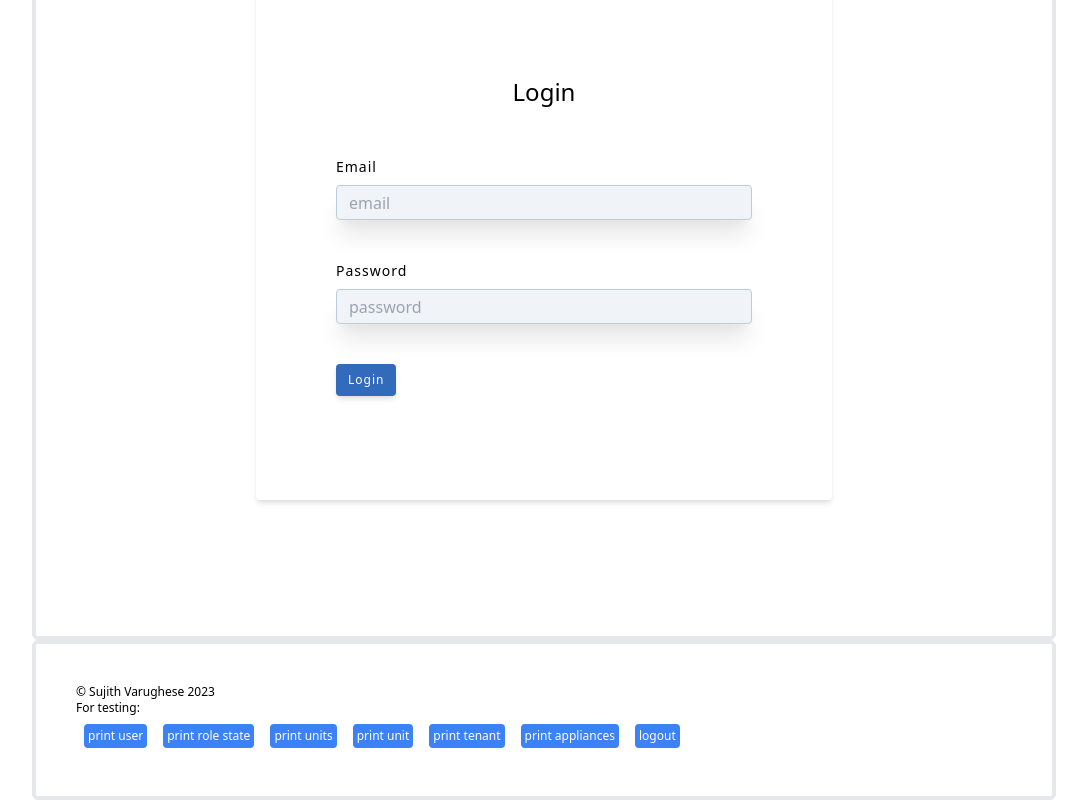
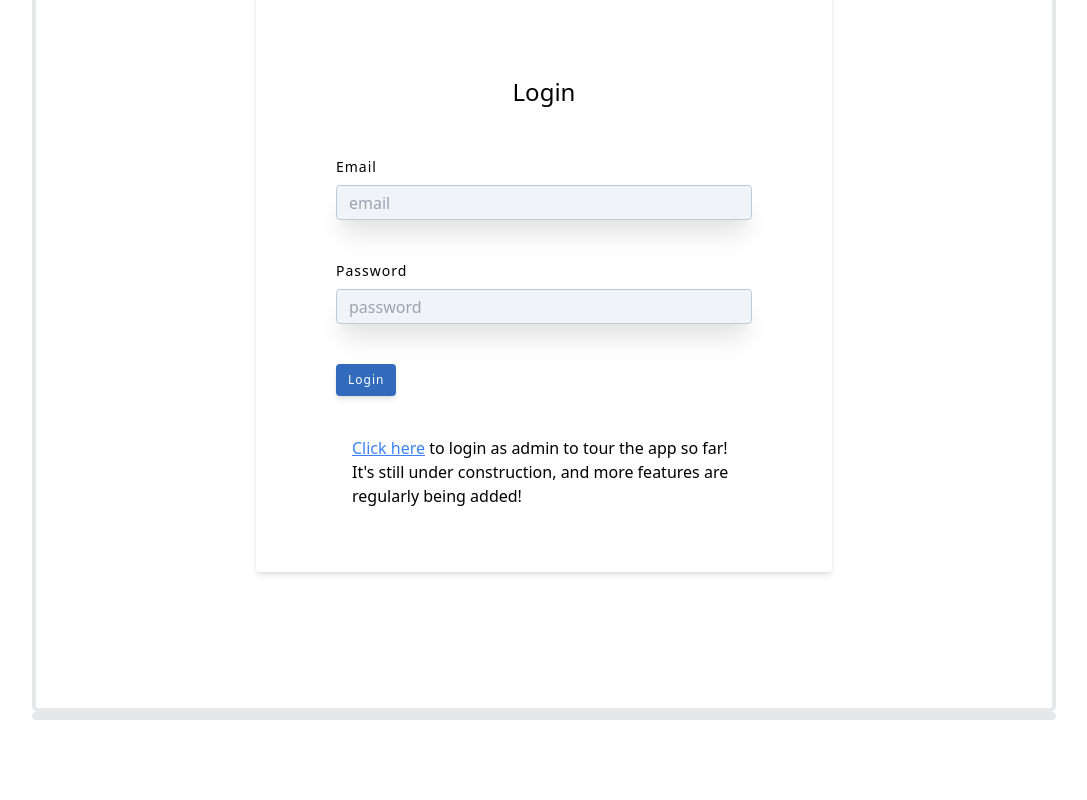
Before and after one commit to sujithv15/property-management-app, a React (Vite) app in the folder client/: page /login in a window 1280 px wide. Shown: the part 253-1053 px from the top of the page, without its empty margins (96-1183 px from the left). After the commit the page ends 973 px from the top, so only its background shows below. Built offline with nearby package versions, Linux system fonts and the light colour scheme; no server answers.

Commit message:
deploy update

```diff
--- a/client/src/components/Footer.jsx
+++ b/client/src/components/Footer.jsx
@@ -7,7 +7,7 @@ const Footer = () => {
 
 
 	return (
-		<div className="m-10 text-xs ">
+		<div className="m-10 text-xs hidden">
 			<p>&copy; Sujith Varughese 2023</p>
 			<div>For testing: </div>
 			<button className="bg-blue-500 hover:bg-blue-700 m-2 text-white py-1 px-1 rounded text-xs" onClick={()=>console.log(user)}>print user</button>
--- a/client/src/components/GuestLogin.jsx
+++ b/client/src/components/GuestLogin.jsx
@@ -0,0 +1,26 @@
+import { useGlobalContext} from "../context/GlobalContext.jsx";
+
+const GuestLogin = () => {
+
+	const { loginUser } = useGlobalContext();
+
+	const guestLogin = () => {
+		const email = "admin@mail.com";
+		const password = import.meta.env.VITE_ADMIN_PASSWORD;
+		loginUser({ email, password });
+	};
+
+
+	return (
+		<div>
+			<div className="max-w-sm mx-auto">
+				<a
+				className="underline text-blue-500 hover:cursor-pointer hover:text-cyan-500"
+				onClick={guestLogin}>Click here</a> to login as admin to tour the app so far! It's still under construction, and more features are regularly being added!
+			</div>
+
+		</div>
+	);
+};
+
+export default GuestLogin;
--- a/client/src/components/forms/LoginForm.jsx
+++ b/client/src/components/forms/LoginForm.jsx
@@ -2,6 +2,7 @@ import FormRow from "./FormRow.jsx";
 import { useState } from "react";
 import { useGlobalContext } from "../../context/GlobalContext.jsx";
 import { toast } from "react-toastify";
+import GuestLogin from "../GuestLogin.jsx";
 
 const initialState = {
 	name: '',
@@ -45,7 +46,7 @@ const LoginForm = () => {
 				<FormRow type="password" name='password' labelText='password' password='email'  value={values.password} handleChange={handleChange} />
 				<button type='submit'  className="rounded btn">login</button>
 			</div>
-
+			<GuestLogin />
 		</form>
 
 	);
```
